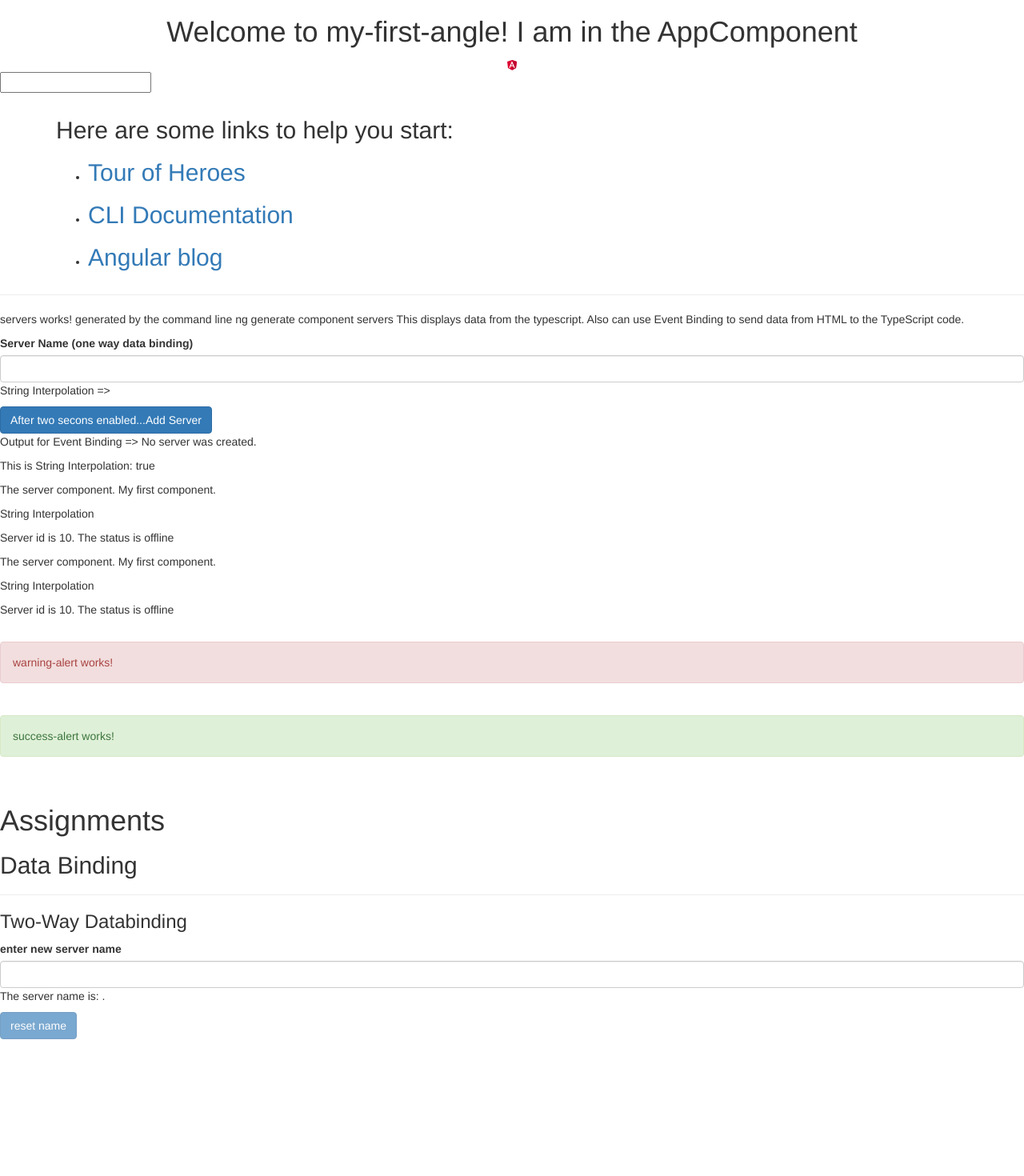
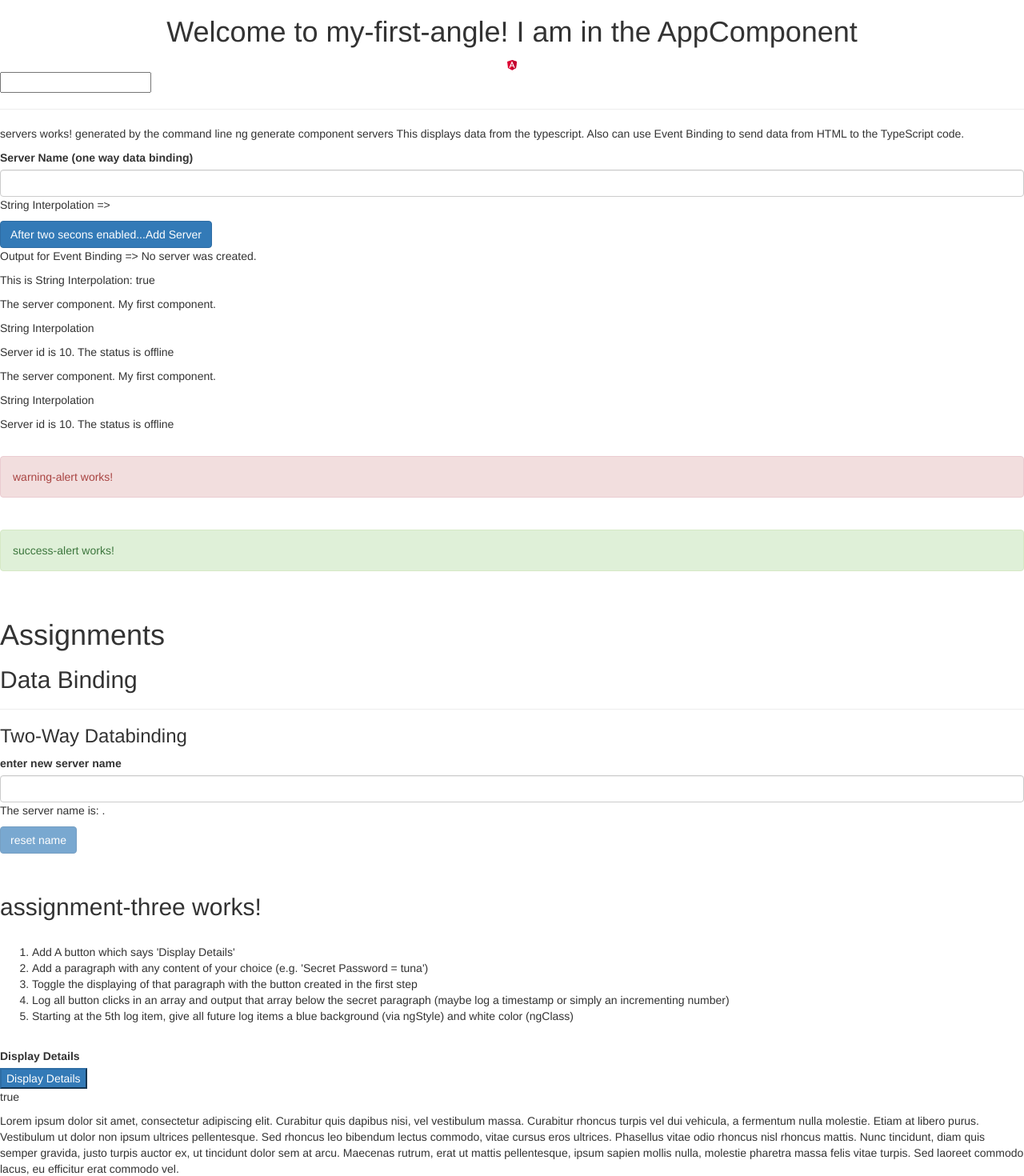
Before and after one commit to DavidNovo/AngularLand, an Angular app in the folder my-first-angle/: page / in a window 1280 px wide. Shown: the top 1470 px of the page at 80% size. Before the commit the page ends 1309 px from the top, so only its background shows below. Built offline with nearby package versions, Linux system fonts and the light colour scheme.

Commit message:
AAssignment three, added button to toggle display of a paragraph

```diff
--- a/my-first-angle/src/app/app.component.html
+++ b/my-first-angle/src/app/app.component.html
@@ -7,24 +7,6 @@
 </div>
 <input type="text" [(ngModel)]="name">
 <p>{{ name }}</p>
-<div class="container">
-  <div class="row">
-    <div class="col-xs-12">
-      <h2>Here are some links to help you start: </h2>
-      <ul>
-        <li>
-          <h2><a target="_blank" rel="noopener" href="https://angular.io/tutorial">Tour of Heroes</a></h2>
-        </li>
-        <li>
-          <h2><a target="_blank" rel="noopener" href="https://angular.io/cli">CLI Documentation</a></h2>
-        </li>
-        <li>
-          <h2><a target="_blank" rel="noopener" href="https://blog.angular.io/">Angular blog</a></h2>
-        </li>
-      </ul>
-    </div>
-  </div>
-</div>
 <hr>
 <app-servers></app-servers>
 <br>
@@ -33,3 +15,5 @@
 <app-success-alert></app-success-alert>
 <br>
 <app-assignments></app-assignments>
+<br>
+<app-assignment-three></app-assignment-three>
--- a/my-first-angle/src/app/assignment-three/assignment-three.component.html
+++ b/my-first-angle/src/app/assignment-three/assignment-three.component.html
@@ -1,3 +1,34 @@
+<h2>assignment-three works!</h2>
+
+<br>
+<ol>
+  <li> Add A button which says 'Display Details'</li>
+  <li> Add a paragraph with any content of your choice (e.g. 'Secret Password = tuna')</li>
+  <li> Toggle the displaying of that paragraph with the button created in the first step</li>
+  <li>Log all button clicks in an array and output that array below the secret paragraph (maybe log a timestamp or
+    simply an
+    incrementing number)
+  </li>
+  <li>Starting at the 5th log item, give all future log items a blue background (via ngStyle) and white color
+    (ngClass)
+  </li>
+</ol>
+
+<br>
+<label for="detail"> Display Details</label>
+<br>
+<button (click)="toggleDisplay()"
+        class="btn-primary"
+        name="display">Display Details
+</button>
+<p>{{ showPara }}</p>
+<div *ngIf="showPara">
 <p>
-  assignment-three works!
+  Lorem ipsum dolor sit amet, consectetur adipiscing elit. Curabitur quis dapibus nisi, vel vestibulum massa. Curabitur
+  rhoncus turpis vel dui vehicula, a fermentum nulla molestie. Etiam at libero purus. Vestibulum ut dolor non ipsum
+  ultrices pellentesque. Sed rhoncus leo bibendum lectus commodo, vitae cursus eros ultrices. Phasellus vitae odio
+  rhoncus nisl rhoncus mattis. Nunc tincidunt, diam quis semper gravida, justo turpis auctor ex, ut tincidunt dolor sem
+  at arcu. Maecenas rutrum, erat ut mattis pellentesque, ipsum sapien mollis nulla, molestie pharetra massa felis vitae
+  turpis. Sed laoreet commodo lacus, eu efficitur erat commodo vel.
 </p>
+</div>
--- a/my-first-angle/src/app/assignment-three/assignment-three.component.ts
+++ b/my-first-angle/src/app/assignment-three/assignment-three.component.ts
@@ -6,10 +6,19 @@ import { Component, OnInit } from '@angular/core';
   styleUrls: ['./assignment-three.component.css']
 })
 export class AssignmentThreeComponent implements OnInit {
-
+  showPara: boolean = true;
   constructor() { }
 
   ngOnInit() {
   }
 
+  toggleDisplay(): void {
+    if (this.showPara) {
+      this.showPara = false;
+    } else {
+      this.showPara = true;
+    }
+  }
+
+
 }
```
